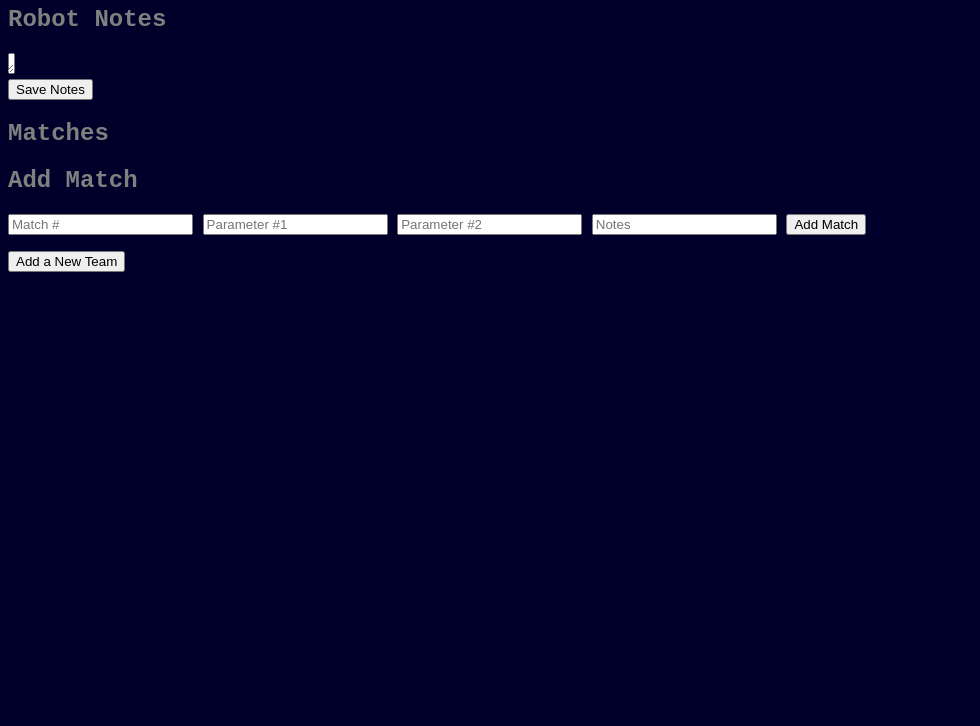
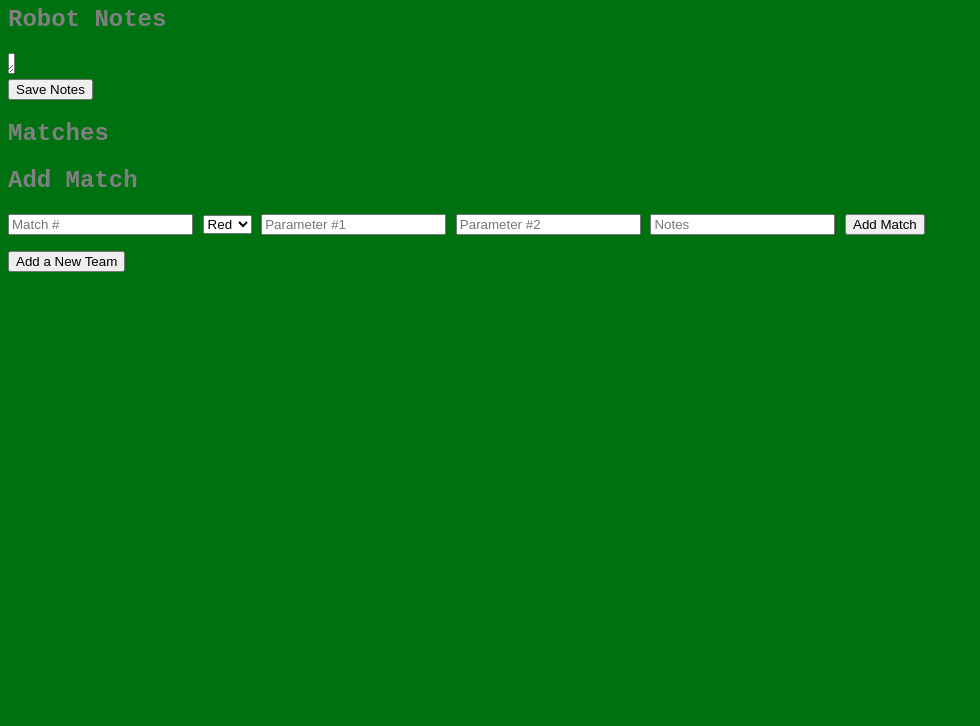
Before and after one commit to Hastings-FRC-10262/ScoutingSite, a plain HTML site: page team.html in a window 1280 px wide. Shown: the part 74-800 px from the top of the page, without its empty margins (0-980 px from the left). Drawn offline with Linux system fonts and the light colour scheme; no server answers.

Commit message:
Team Picker.

```diff
--- a/robotstyle.css
+++ b/robotstyle.css
@@ -1,7 +1,7 @@
 body {
     font-family: 'Courier New', Courier, monospace;
-    color: white;
-    background-color: rgb(0, 0, 42);
+    color: rgb(251, 255, 0);
+    background-color: rgb(0, 113, 17);
 }
 
 textarea {
--- a/team.html
+++ b/team.html
@@ -20,6 +20,10 @@
 
         <h2 style="color: grey;">Add Match</h2>
         <input type="number" id="matchNumber" placeholder="Match #">
+        <select name="team" id="team">
+            <option value="red">Red</option>
+            <option value="blue">Blue</option>
+        </select>
         <input type="number" id="param1" placeholder="Parameter #1">
         <input type="number" id="param2" placeholder="Parameter #2">
         <input id="matchNotes" placeholder="Notes">
```
